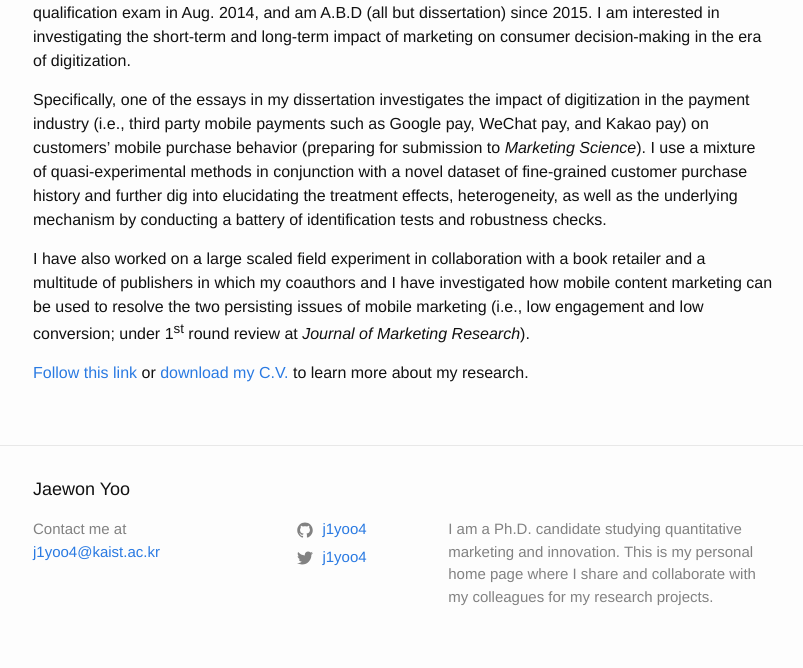
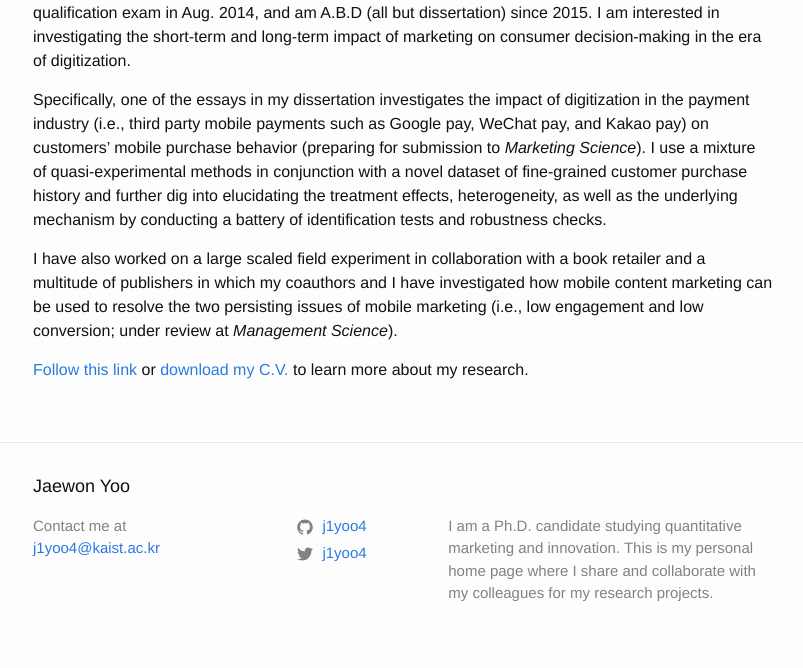
Before and after one commit to j1yoo/j1yoo.github.io, a Jekyll site: the page built from about.markdown, in a window 1280 px wide. Shown: the part 430-1098 px from the top of the page, without its empty margins (237-1040 px from the left). Built offline with Jekyll 4.4.1, drawn with Linux system fonts in a browser that asks for light colours.

Commit message:
Update about.markdown

```diff
--- a/about.markdown
+++ b/about.markdown
@@ -11,6 +11,6 @@ I am a Ph.D. candidate studying quantitative marketing and innovation at [KAIST]
 
 Specifically, one of the essays in my dissertation investigates the impact of digitization in the payment industry (i.e., third party mobile payments such as Google pay, WeChat pay, and Kakao pay) on customers' mobile purchase behavior (preparing for submission to _Marketing Science_). I use a mixture of quasi-experimental methods in conjunction with a novel dataset of fine-grained customer purchase history and further dig into elucidating the treatment effects, heterogeneity, as well as the underlying mechanism by conducting a battery of identification tests and robustness checks.
 
-I have also worked on a large scaled field experiment in collaboration with a book retailer and a multitude of publishers in which my coauthors and I have investigated how mobile content marketing can be used to resolve the two persisting issues of mobile marketing (i.e., low engagement and low conversion; under 1<sup>st</sup> round review at _Journal of Marketing Research_).
+I have also worked on a large scaled field experiment in collaboration with a book retailer and a multitude of publishers in which my coauthors and I have investigated how mobile content marketing can be used to resolve the two persisting issues of mobile marketing (i.e., low engagement and low conversion; under review at _Management Science_).
 
 [Follow this link](https://j1yoo4.github.io/JaewonYoo/Research) or [download my C.V.](https://j1yoo4.github.io/JaewonYoo/C.V) to learn more about my research.
```
